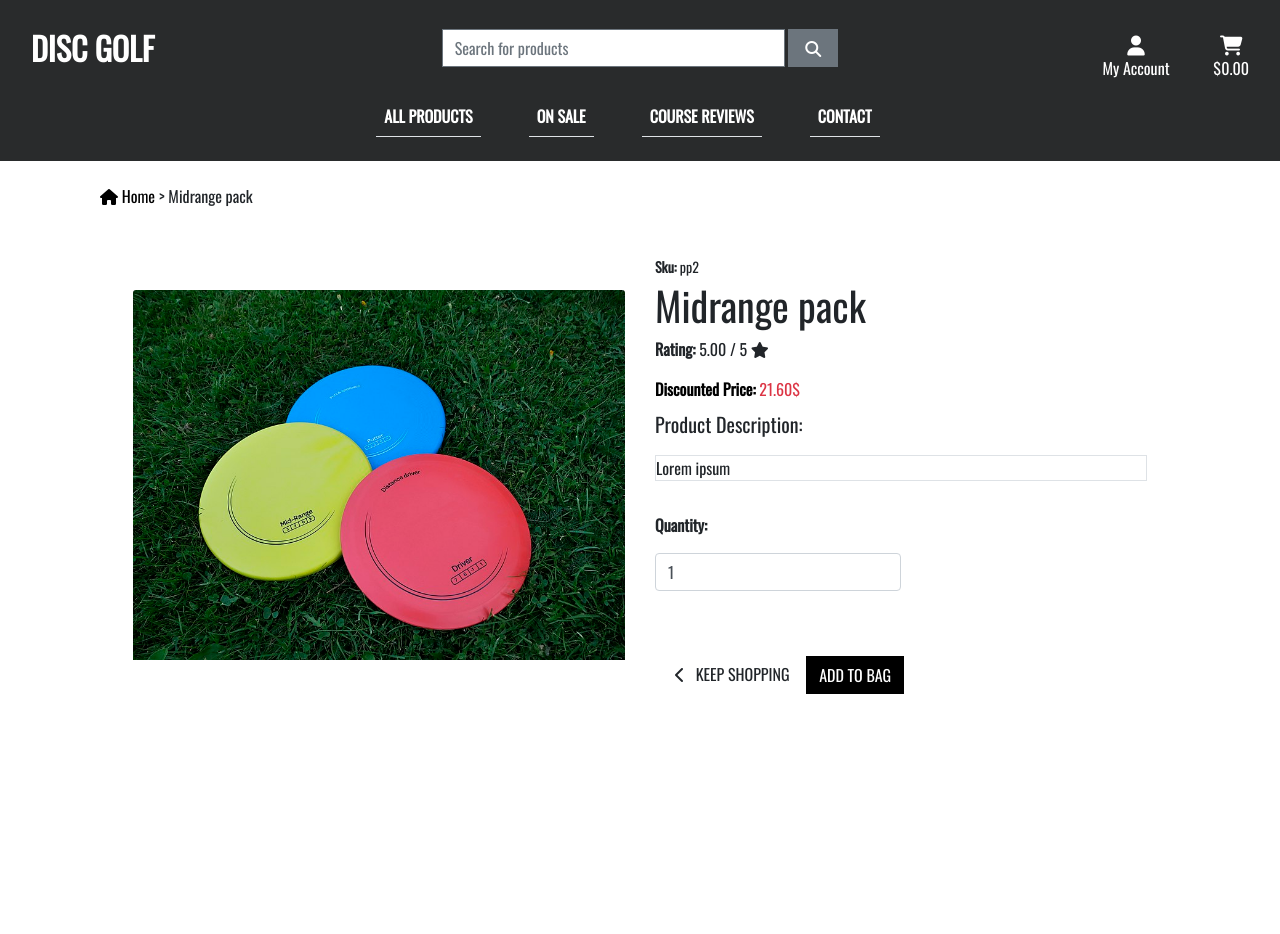
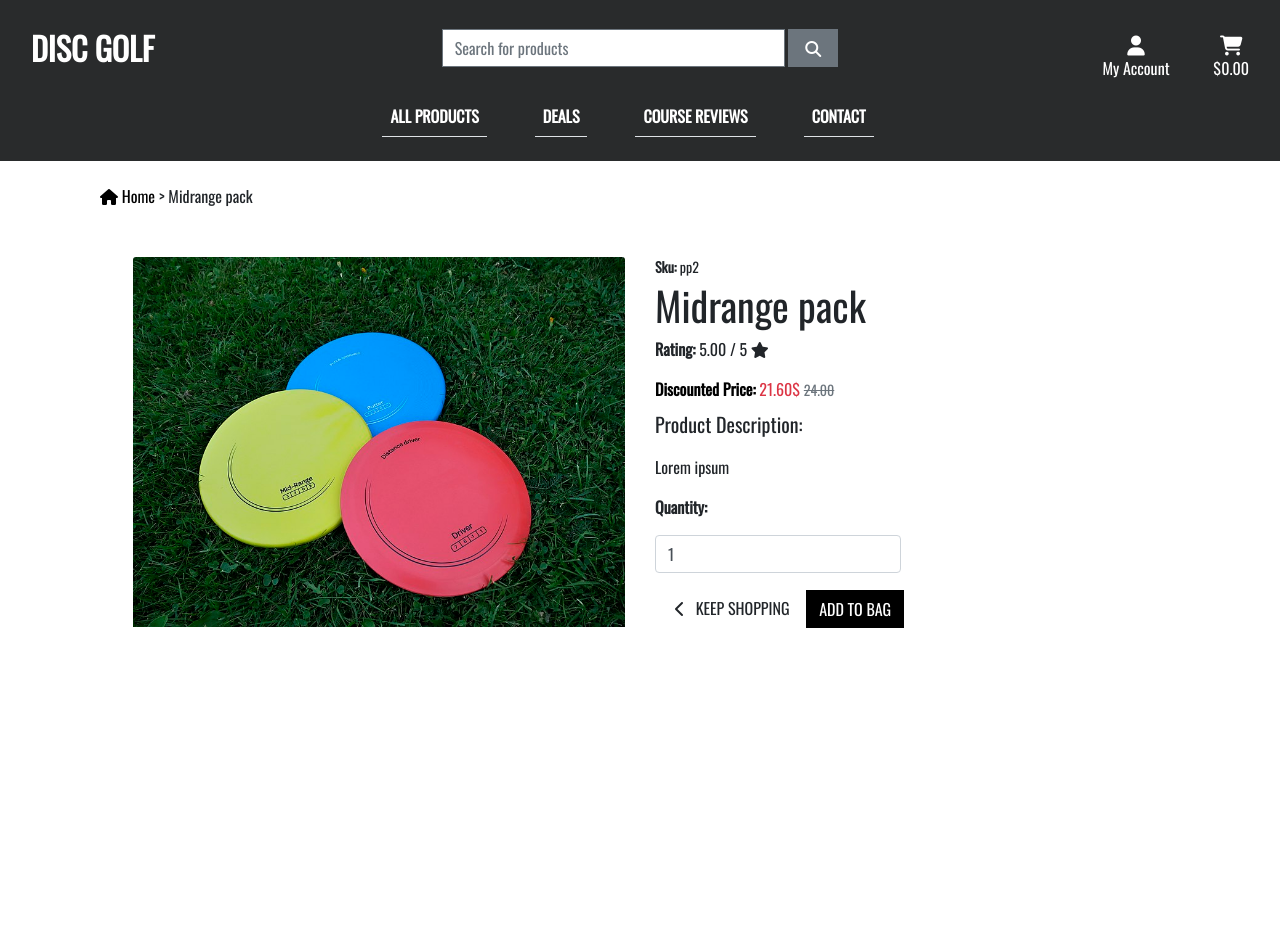
Before and after one commit to FilipWirsen/pp5-ci, a Django app: page /products/2/ in a window 1280 px wide. Shown: the top 934 px of the page. Run offline with Django 3.2, Linux system fonts and the light colour scheme; data comes from the database, SQL or seed files in the repository; both versions use the stored data as it was after the commit; some libraries are stand-ins or nearby versions.

Commit message:
Added default value 0 to discount_percentage to filter discounted products

```diff
--- a/cart/context.py
+++ b/cart/context.py
@@ -26,13 +26,15 @@ def cart_contents(request):
         })
 
     if total < settings.FREE_SHIPPING_THRESHHOLD:
-        shipping = total * Decimal(settings.STANDARD_SHIPPING_PERCENTAGE / 100)
+        shipping = settings.STANDARD_SHIPPING_PRICE
         free_shipping_delta = settings.FREE_SHIPPING_THRESHHOLD - total
     else:
         shipping = 0
         free_shipping_delta = 0
-
-    grand_total = total + shipping
+    if total == 0:
+        grand_total = total
+    else:
+        grand_total = total + shipping
 
     context = {
         'cart_items': cart_items,
--- a/cart/templates/cart/cart.html
+++ b/cart/templates/cart/cart.html
@@ -55,7 +55,7 @@
                                     <h4 class="mt-4"><strong>Grand Total: ${{ grand_total|floatformat:2 }}</strong></h4>
                                     {% if free_shipping_delta > 0 %}
                                         <p class="mb-1 text-danger">
-                                            You could get free delivery by spending just <strong>${{ free_shipping_delta }}</strong> more
+                                            You could get free delivery by spending just <strong>${{ free_shipping_delta|floatformat:2 }}</strong> more
                                         </p>
                                     {% endif %}
                                 </td>
--- a/disc_golf/settings.py
+++ b/disc_golf/settings.py
@@ -169,7 +169,7 @@ MEDIA_ROOT = os.path.join(BASE_DIR, 'media')
 # Shipping
 
 FREE_SHIPPING_THRESHHOLD = 50
-STANDARD_SHIPPING_PERCENTAGE = 10
+STANDARD_SHIPPING_PRICE = 5
 
 # Default primary key field type
 # https://docs.djangoproject.com/en/3.2/ref/settings/#default-auto-field
--- a/products/models.py
+++ b/products/models.py
@@ -15,7 +15,7 @@ class Product(models.Model):
     name = models.CharField(max_length=254)
     description = models.TextField()
     price = models.DecimalField(max_digits=6, decimal_places=2)
-    discount_percentage = models.DecimalField(max_digits=6, decimal_places=2, null=True, blank=True)
+    discount_percentage = models.DecimalField(max_digits=6, decimal_places=2, null=True, blank=True, default=0)
     discounted_price = models.DecimalField(max_digits=6, decimal_places=2, null=True, blank=True)
     rating = models.DecimalField(max_digits=6, decimal_places=2, null=True, blank=True)
     image_url = models.URLField(max_length=1024, null=True, blank=True)
--- a/products/templates/products/product_detail.html
+++ b/products/templates/products/product_detail.html
@@ -30,17 +30,18 @@
                         {% if product.discount_percentage %}
                         <span class="text-decoration-line-through text-danger"><strong class="text-black">Discounted
                                 Price:</strong> {{ product.get_discounted_price|floatformat:2 }}$</span>
+                                <small class="text-muted"><del>{{product.price|floatformat:2 }}</del></small>
                         {% else %}
                         <span class="text-decoration-line-through"><strong>Price:</strong>{{product.price}}$</span>
                         {% endif %}
                     </div>
                     <p class="lead"><strong>Product Description:</strong></p>
-                    <p class="border">{{product.description}}</p>
+                    <p>{{product.description}}</p>
                     <form class="form" action="{% url 'add_to_cart' product.id %}" method="POST">
                         {% csrf_token %}
                         <div class="form-row">
                             <div class="col-12">
-                                <p class="mt-3"><strong>Quantity:</strong></p>
+                                <p><strong>Quantity:</strong></p>
                                 <div class="form-group w-50">
                                     <div class="input-group">
                                         <input class="form-control qty_input" type="number" name="quantity" value="1" min="1" max="99" data-item_id="{{ product.id }}" id="id_qty_{{ product.id }}">
@@ -49,13 +50,13 @@
                             </div>
 
                             <div class="col-12">
-                                <a href="{% url 'products' %}" class="btn rounded-0 mt-5">
+                                <a href="{% url 'products' %}" class="btn rounded-0">
                                     <span class="icon">
                                         <i class="fas fa-chevron-left"></i>
                                     </span>
                                     <span class="text-uppercase">Keep Shopping</span>
                                 </a>
-                                <input type="submit" class="btn btn-black rounded-0 text-uppercase mt-5" value="Add to Bag">
+                                <input type="submit" class="btn btn-black rounded-0 text-uppercase" value="Add to Bag">
                             </div>
                             <input type="hidden" name="redirect_url" value="{{ request.path }}">
                         </div>
--- a/products/templates/products/products.html
+++ b/products/templates/products/products.html
@@ -58,7 +58,7 @@
             {% endif %}
             <div class="card-body border">
                 <h5 class="card-title">{{ product.name }}</h5>
-                <p class="card-text">{{ product.description }}</p>
+                <p class="card-text">{{ product.description |truncatechars:154 }}</p>
                 {% if product.discount_percentage %}
                     <p class="card-text text-danger">{{ product.get_discounted_price| floatformat:2}}$</p>
                 {% else %}
--- a/products/views.py
+++ b/products/views.py
@@ -3,6 +3,7 @@ from django.contrib import messages
 from django.contrib.auth.decorators import login_required
 from django.db.models.functions import Lower
 from django.db.models import Q
+from decimal import Decimal
 
 from .models import Product, Category
 from .forms import ProductForm
@@ -38,6 +39,9 @@ def all_products(request):
             categories = request.GET['category'].split(',')
             products = products.filter(category__name__in=categories)
             categories = Category.objects.filter(name__in=categories)
+
+        if 'discounted_price' in request.GET:
+            products = Product.objects.exclude(discount_percentage=0)
 
         if 'q' in request.GET:
             query = request.GET['q']
--- a/templates/base.html
+++ b/templates/base.html
@@ -45,7 +45,7 @@
             </a>
         </div>
         <div class="col-12 col-lg-4 my-auto py-1 py-lg-0 d-none d-lg-inline-block">
-            <form method="GET" action="">
+            <form method="GET" action="{% url 'products' %}">
                 <div class="input-group w-100">
                     <input class="form-control border border-secondary rounded-0" type="text" name="q" placeholder="Search for products">
                     <div class="input-group-append">
--- a/templates/includes/main-nav.html
+++ b/templates/includes/main-nav.html
@@ -16,10 +16,10 @@
 
         <li class="nav-item dropdown">
             <a class="logo-font font-weight-bold nav-link text-white mr-5 border-bottom" href="#" id="sale-link" data-toggle="dropdown" aria-haspopup="true" aria-expanded="false">
-                On sale
+                Deals
             </a>
-            <div class="dropdown-menu border-0" aria-labelledby="on-sale-link">
-                <a href="" class="dropdown-item">Best Discount</a>
+            <div class="dropdown-menu border-0" aria-labelledby="deals-link">
+                <a href="{% url 'products' %}?discounted_price" class="dropdown-item">Best Discount</a>
                 <a href="" class="dropdown-item">Best Price</a>
                 <a href="" class="dropdown-item">All Products on Sale</a>
             </div>
```
Also changed, not shown: db.sqlite3, media/disc-pack_ZPeZLka.jpg (added), products/migrations/0012_alter_product_discount_percentage.py (added), products/migrations/0013_alter_product_discount_percentage.py (added), products/migrations/0014_alter_product_discount_percentage.py (added).
